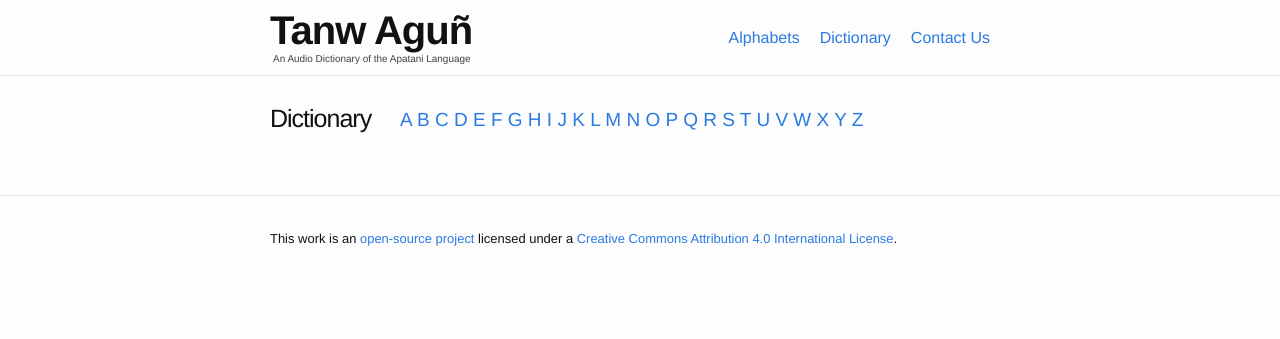
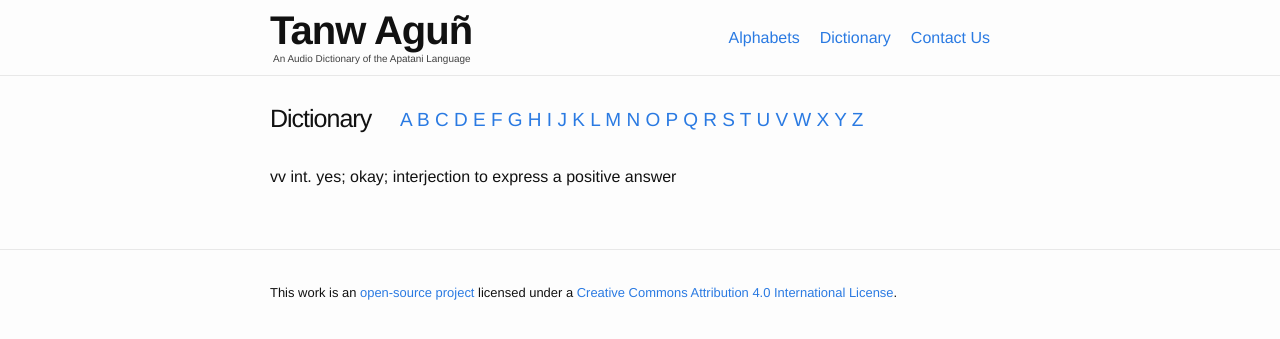
Before and after one commit to hacksparrow/language.apatani.org, a Jekyll site: the page built from dictionary/v.md, in a window 1280 px wide. Shown: the top 339 px of the page. Built offline with Jekyll 4.4.1, drawn with Linux system fonts in a browser that asks for light colours; nearby versions of some CDN libraries.

Commit message:
Update v.md

```diff
--- a/dictionary/v.md
+++ b/dictionary/v.md
@@ -2,3 +2,5 @@
 title: Tanw Dictionary - V
 layout: dictionary
 ---
+
+vv	int.	yes; okay; interjection to express a positive answer
```
